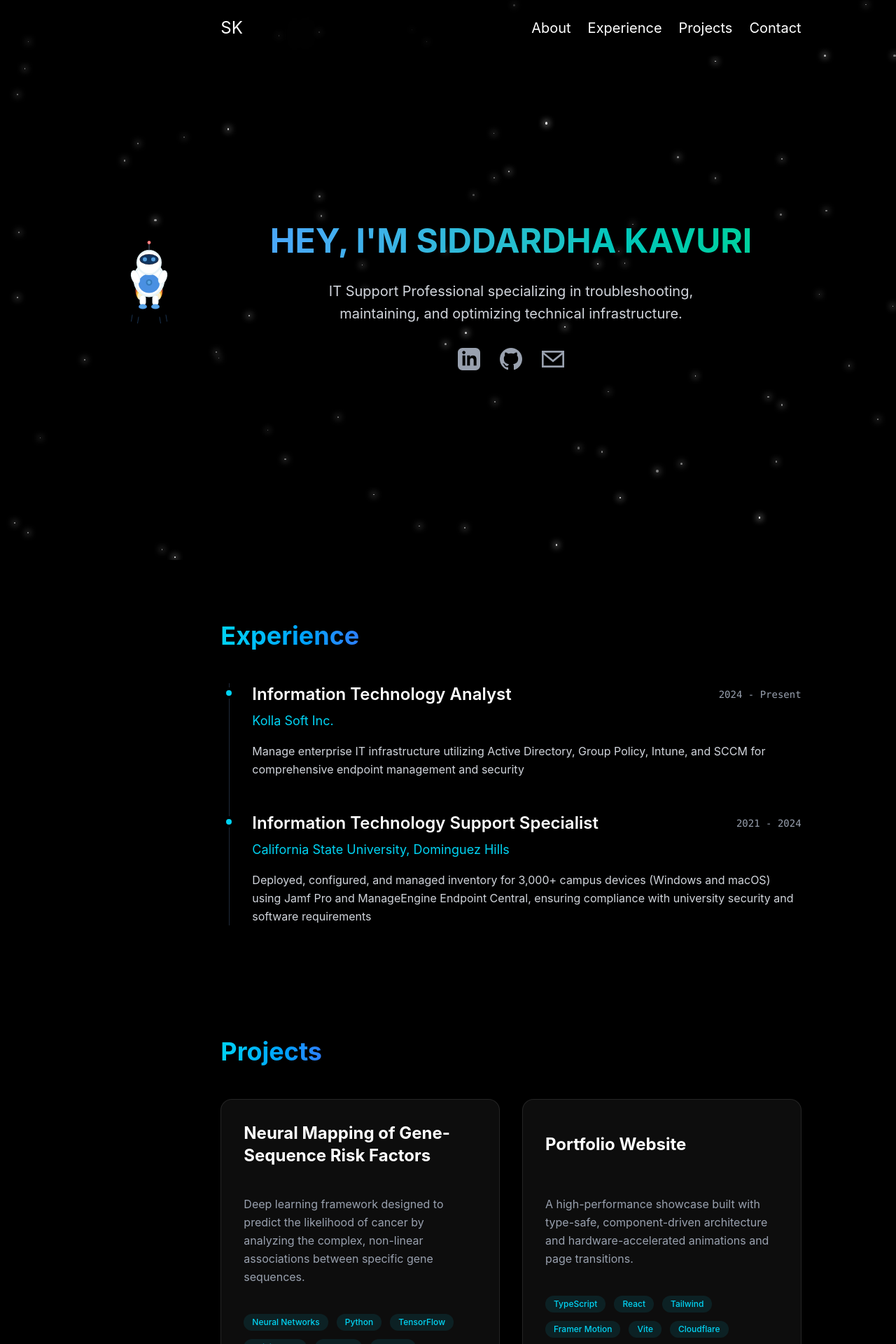
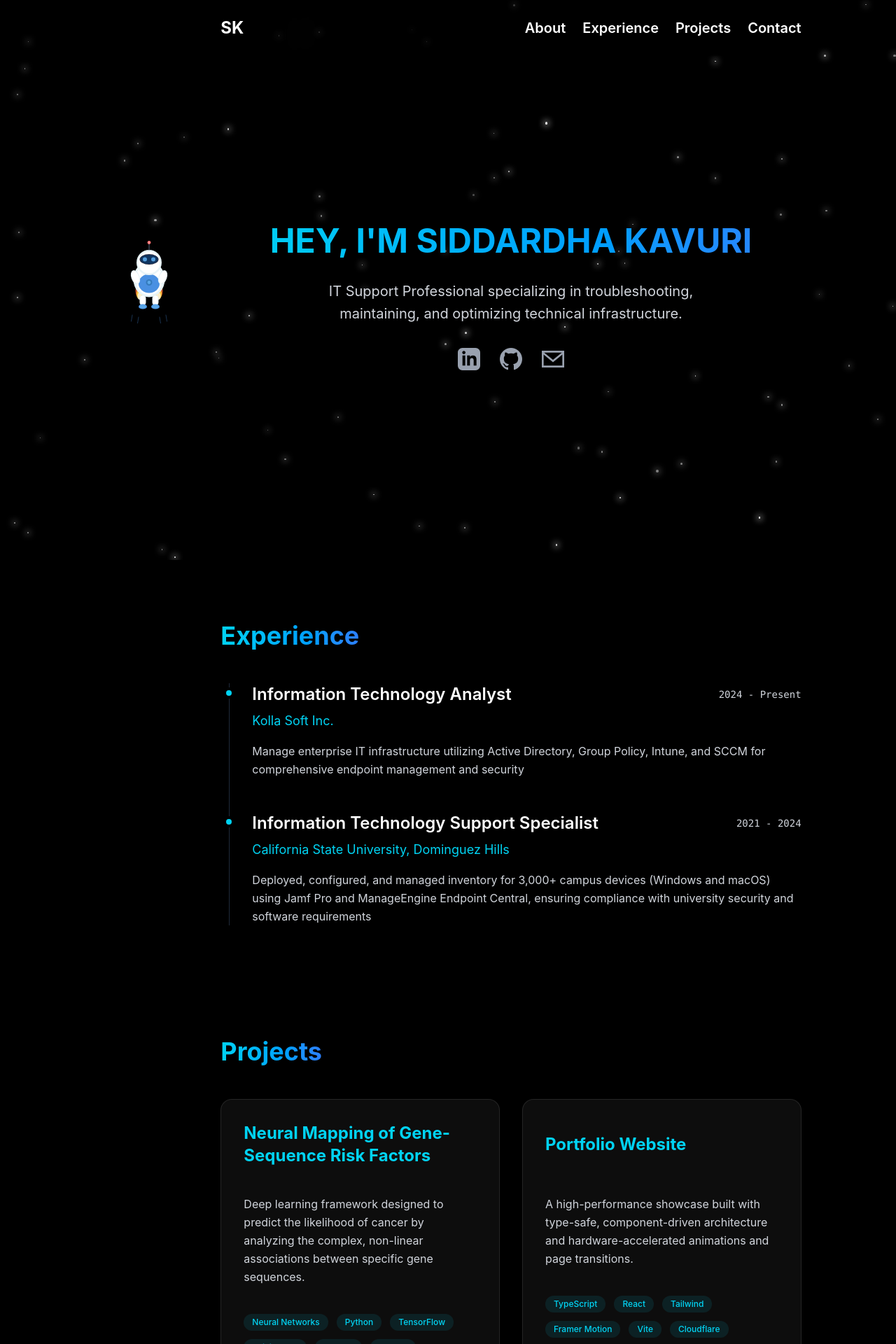
Before and after one commit to siddardhakavuri/Portfolio, a React (Vite) app: page / in a window 1280 px wide. Shown: the top 1920 px of the page at 70% size. Built offline with nearby package versions, Linux system fonts and the light colour scheme.

Commit message:
Changed font colors on navbar and others and decreased astro fall delay

```diff
--- a/src/components/About.tsx
+++ b/src/components/About.tsx
@@ -13,7 +13,7 @@ const About = () => {
           transition={{ duration: 0.8 }}
           viewport={{ once: true }}
         >
-          <h1 className="md:text-5xl text-3xl flex justify-center content-center font-bold mb-8 bg-linear-to-r from-blue-400 to-emerald-400 bg-clip-text text-transparent ">
+          <h1 className="md:text-5xl text-3xl flex justify-center content-center font-bold mb-8 bg-linear-to-r from-cyan-400 to-blue-500 bg-clip-text text-transparent ">
             HEY, I'M SIDDARDHA KAVURI
           </h1>
           <div className="flex justify-center content-center">
--- a/src/components/Astro.tsx
+++ b/src/components/Astro.tsx
@@ -12,7 +12,7 @@ function Astro() {
     if (phase === "fuel_cut") {
       const timer = setTimeout(() => {
         setPhase("falling");
-      }, 3000);
+      }, 1300);
       return () => clearTimeout(timer);
     }
   }, [phase]);
--- a/src/components/Experience.tsx
+++ b/src/components/Experience.tsx
@@ -46,7 +46,7 @@ const Experience = () => {
                   <h3 className="text-2xl font-semibold text-white">
                     {exp.role}
                   </h3>
-                  <span className="text-gray-400 font-mono text-sm">
+                  <span className="text-gray-300 font-mono text-sm">
                     {exp.period}
                   </span>
                 </div>
--- a/src/components/Navbar.tsx
+++ b/src/components/Navbar.tsx
@@ -7,33 +7,33 @@ const Navbar = () => {
 
   return (
     <nav className="text-white flex justify-between items-center sticky top-0 z-50 px-3 py-6">
-      <div className="absolute inset-0 -z-10 backdrop-blur-2xl mask-[linear-gradient(to_right,transparent_0.01rem,black_1rem,black_calc(100%-2%),transparent_100%)] pointer-events-none" />
+      <div className="absolute inset-0 -z-10 backdrop-blur-2xl lg:mask-[linear-gradient(to_right,transparent_0.01rem,black_1rem,black_calc(100%-2%),transparent_100%)] pointer-events-none" />
 
       {/* Logo */}
-      <a href="#" className="text-2xl z-50">
+      <a href="#" className="text-2xl font-bold hover:text-cyan-400 z-50">
         SK
       </a>
 
       {/* Desktop Menu */}
       <div className="hidden md:flex text-xl items-center overflow-auto">
-        <a href="#" className="pl-6 hover:text-gray-300 transition-colors">
+        <a href="#" className="pl-6 font-semibold hover:text-cyan-400 transition-colors">
           About
         </a>
         <a
           href="#experience"
-          className="pl-6 hover:text-gray-300 transition-colors"
+          className="pl-6 font-semibold hover:text-cyan-400 transition-colors"
         >
           Experience
         </a>
         <a
           href="#projects"
-          className="pl-6 hover:text-gray-300 transition-colors"
+          className="pl-6 font-semibold hover:text-cyan-400 transition-colors"
         >
           Projects
         </a>
         <a
           href="#contact"
-          className="pl-6 hover:text-gray-300 transition-colors"
+          className="pl-6 font-semibold hover:text-cyan-400 transition-colors"
         >
           Contact
         </a>
@@ -83,28 +83,28 @@ const Navbar = () => {
         <a
           href="#"
           onClick={toggleMenu}
-          className="hover:text-gray-300 transition-colors"
+          className="font-semibold hover:text-cyan-400 transition-colors"
         >
           About
         </a>
         <a
           href="#experience"
           onClick={toggleMenu}
-          className="hover:text-gray-300 transition-colors"
+          className="font-semibold hover:text-cyan-400 transition-colors"
         >
           Experience
         </a>
         <a
           href="#projects"
           onClick={toggleMenu}
-          className="hover:text-gray-300 transition-colors"
+          className="font-semibold hover:text-cyan-400 transition-colors"
         >
           Projects
         </a>
         <a
           href="#contact"
           onClick={toggleMenu}
-          className="hover:text-gray-300 transition-colors"
+          className="font-semibold hover:text-cyan-400 transition-colors"
         >
           Contact
         </a>
--- a/src/components/Projects.tsx
+++ b/src/components/Projects.tsx
@@ -58,10 +58,10 @@ const Projects = () => {
               viewport={{ once: true }}
               className="group block p-8 rounded-2xl bg-white/5 border border-white/10 hover:bg-white/10 transition-colors"
             >
-              <h3 className="text-2xl font-bold text-white mb-3 group-hover:text-cyan-400 transition-colors min-h-16 flex items-center">
+              <h3 className="text-2xl font-bold text-cyan-400 mb-3 min-h-16 flex items-center">
                 {project.title}
               </h3>
-              <p className="text-gray-400 my-10 leading-relaxed">
+              <p className="text-gray-300 my-10 leading-relaxed">
                 {project.description}
               </p>
               <div className="flex flex-wrap gap-3">
```
